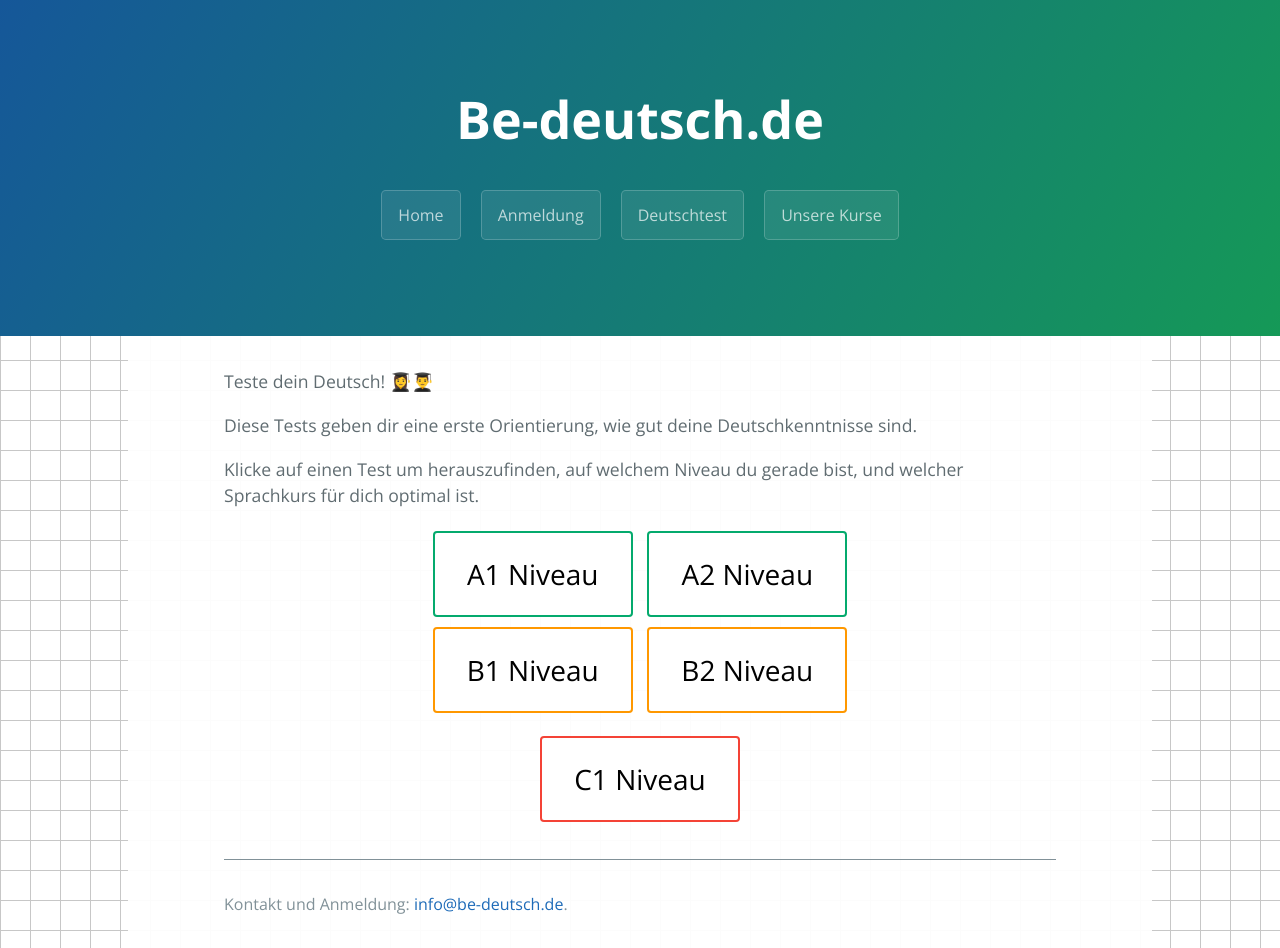
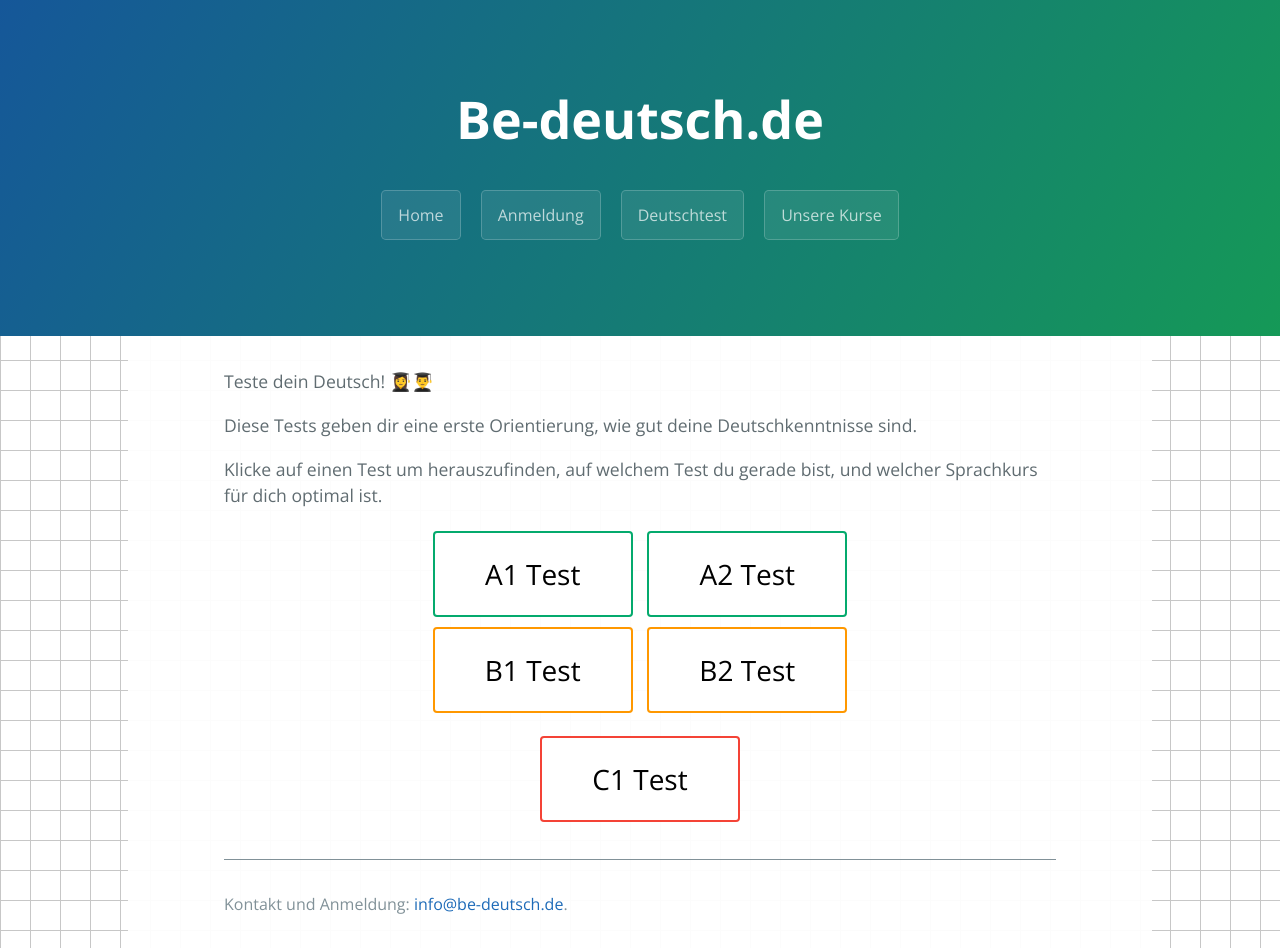
Before and after one commit to vedmin/be-deutsch, a Jekyll site: the page built from deutschtest.markdown, in a window 1280 px wide. Built offline with Jekyll 4.4.1, drawn with Linux system fonts in a browser that asks for light colours.

Commit message:
changes german test buttons text

```diff
--- a/deutschtest.markdown
+++ b/deutschtest.markdown
@@ -8,21 +8,21 @@ Teste dein Deutsch! 👩‍🎓👨‍🎓
 
 Diese Tests geben dir eine erste Orientierung, wie gut deine Deutschkenntnisse sind.
 
-Klicke auf einen Test um herauszufinden, auf welchem Niveau du gerade bist, und welcher Sprachkurs für dich optimal ist.
+Klicke auf einen Test um herauszufinden, auf welchem Test du gerade bist, und welcher Sprachkurs für dich optimal ist.
 
 
 <div class="btn-group" style="text-align:center">
-    <button class="button_with_border green" onclick="location.href='A1_Deutschtest'" type="button" ><span>A1 Niveau </span></button>
-    <button class="button_with_border green" onclick="location.href='A2_Deutschtest'" type="button" ><span>A2 Niveau </span></button>
+    <button class="button_with_border green" onclick="location.href='A1_Deutschtest'" type="button" ><span>A1 Test </span></button>
+    <button class="button_with_border green" onclick="location.href='A2_Deutschtest'" type="button" ><span>A2 Test </span></button>
 </div>
 
 <div class="btn-group" style="text-align:center">
-    <button class="button_with_border yellow" onclick="location.href='B1_Deutschtest'" type="button" ><span>B1 Niveau </span></button>
-    <button class="button_with_border yellow" onclick="location.href='B2_Deutschtest'" type="button" ><span>B2 Niveau </span></button>
+    <button class="button_with_border yellow" onclick="location.href='B1_Deutschtest'" type="button" ><span>B1 Test </span></button>
+    <button class="button_with_border yellow" onclick="location.href='B2_Deutschtest'" type="button" ><span>B2 Test </span></button>
 </div>
 
 <p style="text-align:center">
-    <button class="button_with_border red" onclick="location.href='C1_Deutschtest'" type="button" ><span>C1 Niveau </span></button>
+    <button class="button_with_border red" onclick="location.href='C1_Deutschtest'" type="button" ><span>C1 Test </span></button>
 </p>
 
 
```
